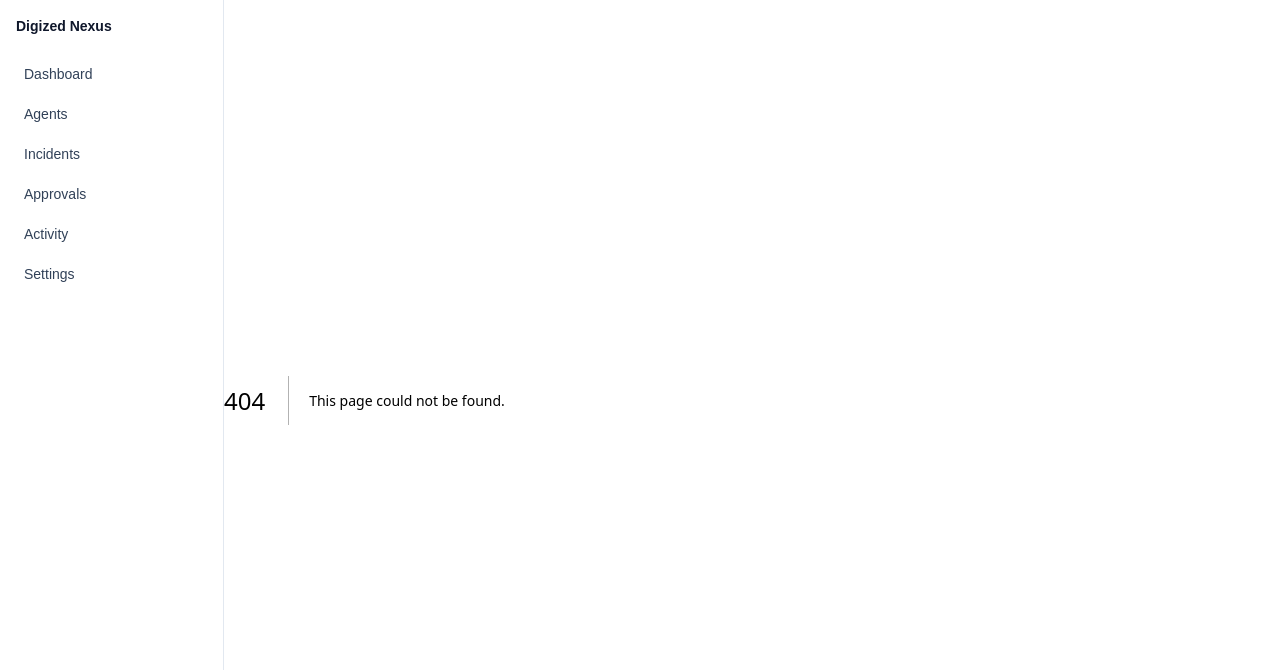
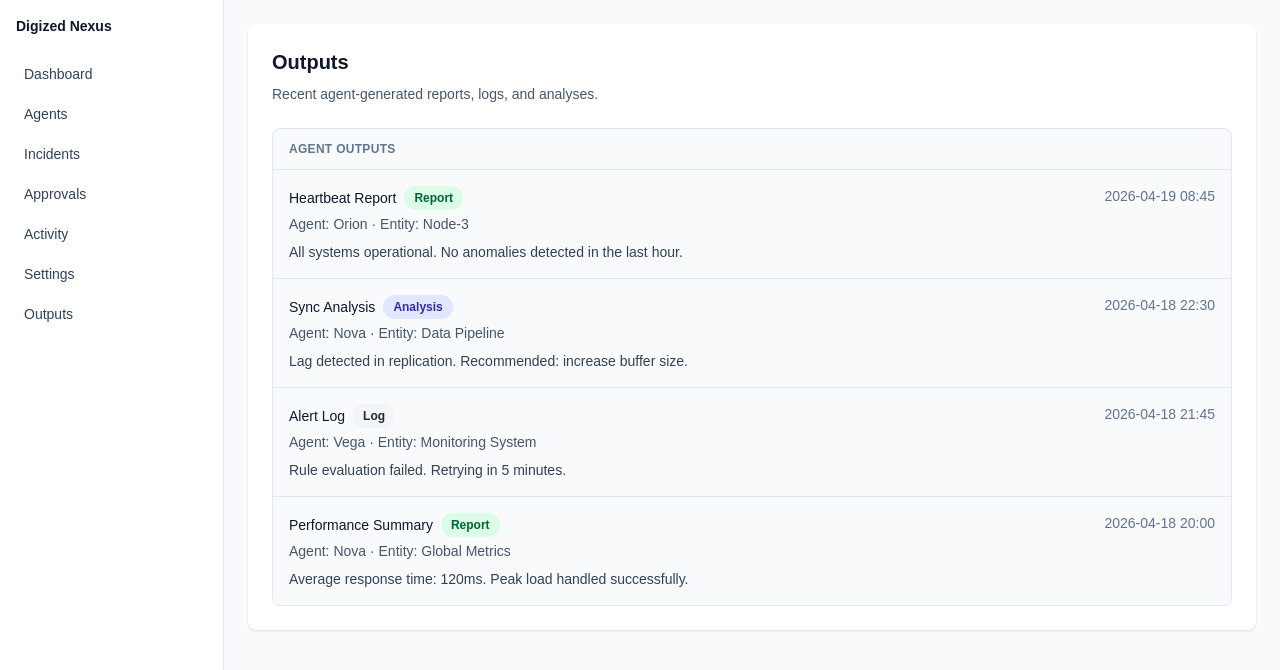
Before and after one commit to zanaknt/digized_nexus, a Next.js app in the folder digized-nexus/: page /outputs in a window 1280 px wide. Before the commit this address had no page. Shown: the top 670 px of the page. Built offline with nearby package versions, Linux system fonts and the light colour scheme.

Commit message:
feat: add outputs page for agent-generated content

```diff
--- /dev/null
+++ b/digized-nexus/app/outputs/page.tsx
@@ -0,0 +1,59 @@
+import PageShell from "@/src/components/layout/PageShell";
+import Badge from "@/src/components/ui/Badge";
+import { outputs } from "@/src/lib/data/outputs";
+
+function OutputItem({
+  title,
+  type,
+  relatedAgent,
+  relatedEntity,
+  createdAt,
+  preview,
+}: {
+  title: string;
+  type: string;
+  relatedAgent: string;
+  relatedEntity: string;
+  createdAt: string;
+  preview: string;
+}) {
+  return (
+    <div className="border-b border-slate-200 px-4 py-4 text-sm text-slate-700 last:border-b-0">
+      <div className="flex items-start justify-between gap-4">
+        <div className="flex-1">
+          <div className="flex items-center gap-2">
+            <h3 className="font-medium text-slate-900">{title}</h3>
+            <Badge type="status" value={type} />
+          </div>
+          <div className="mt-1 text-slate-600">
+            Agent: {relatedAgent} · Entity: {relatedEntity}
+          </div>
+          <p className="mt-2 text-slate-700">{preview}</p>
+        </div>
+        <div className="text-slate-500">{createdAt}</div>
+      </div>
+    </div>
+  );
+}
+
+export default function OutputsPage() {
+  const sortedOutputs = [...outputs].sort((a, b) =>
+    b.createdAt.localeCompare(a.createdAt),
+  );
+
+  return (
+    <PageShell
+      title="Outputs"
+      subtitle="Recent agent-generated reports, logs, and analyses."
+    >
+      <div className="rounded-lg border border-slate-200 bg-slate-50">
+        <div className="border-b border-slate-200 px-4 py-3 text-xs font-semibold uppercase tracking-wide text-slate-500">
+          Agent Outputs
+        </div>
+        {sortedOutputs.map((output) => (
+          <OutputItem key={output.id} {...output} />
+        ))}
+      </div>
+    </PageShell>
+  );
+}
--- a/digized-nexus/src/components/layout/Sidebar.tsx
+++ b/digized-nexus/src/components/layout/Sidebar.tsx
@@ -39,6 +39,12 @@ export default function Sidebar() {
         >
           Settings
         </a>
+        <a
+          href="/outputs"
+          className="block rounded px-2 py-1 hover:bg-slate-100"
+        >
+          Outputs
+        </a>
       </nav>
     </aside>
   );
--- a/digized-nexus/src/components/ui/Badge.tsx
+++ b/digized-nexus/src/components/ui/Badge.tsx
@@ -14,6 +14,9 @@ const badgeStyles: Record<string, string> = {
   incident: "bg-blue-100 text-blue-800",
   agent: "bg-purple-100 text-purple-800",
   approval: "bg-orange-100 text-orange-800",
+  report: "bg-green-100 text-green-800",
+  analysis: "bg-indigo-100 text-indigo-800",
+  log: "bg-gray-100 text-gray-800",
   low: "bg-slate-100 text-slate-800",
   medium: "bg-amber-100 text-amber-800",
   high: "bg-rose-100 text-rose-800",
--- /dev/null
+++ b/digized-nexus/src/lib/data/outputs.ts
@@ -0,0 +1,38 @@
+export const outputs = [
+  {
+    id: "output-1",
+    title: "Heartbeat Report",
+    type: "report",
+    relatedAgent: "Orion",
+    relatedEntity: "Node-3",
+    createdAt: "2026-04-19 08:45",
+    preview: "All systems operational. No anomalies detected in the last hour.",
+  },
+  {
+    id: "output-2",
+    title: "Sync Analysis",
+    type: "analysis",
+    relatedAgent: "Nova",
+    relatedEntity: "Data Pipeline",
+    createdAt: "2026-04-18 22:30",
+    preview: "Lag detected in replication. Recommended: increase buffer size.",
+  },
+  {
+    id: "output-3",
+    title: "Alert Log",
+    type: "log",
+    relatedAgent: "Vega",
+    relatedEntity: "Monitoring System",
+    createdAt: "2026-04-18 21:45",
+    preview: "Rule evaluation failed. Retrying in 5 minutes.",
+  },
+  {
+    id: "output-4",
+    title: "Performance Summary",
+    type: "report",
+    relatedAgent: "Nova",
+    relatedEntity: "Global Metrics",
+    createdAt: "2026-04-18 20:00",
+    preview: "Average response time: 120ms. Peak load handled successfully.",
+  },
+];
```
